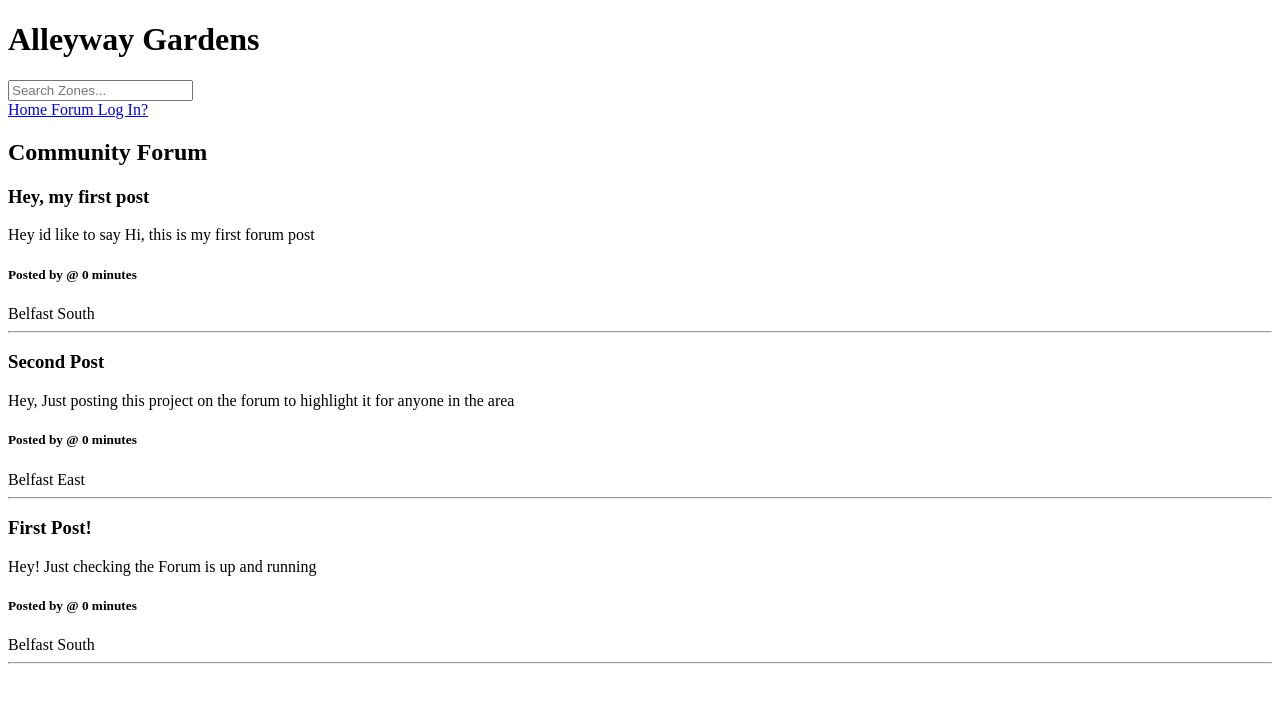
After one commit to codieeweir/AlleywayGardens, a Django app: page /forum/ in a window 1280 px wide. The commit adds this page. Shown: the top 703 px of the page. Run offline with Django 4.2, Linux system fonts and the light colour scheme; data comes from the database, SQL or seed files in the repository; both versions use the stored data as it was after the commit.

Commit message:
Forum/ Comment Models and Functionality changes

```diff
--- a/backend/base/admin.py
+++ b/backend/base/admin.py
@@ -2,9 +2,11 @@ from django.contrib import admin
 
 # Register your models here.
 
-from .models import Project, Zone, Message
+from .models import Project, Zone, Message, Post, Comment
 
 
 admin.site.register(Project)
 admin.site.register(Zone)
 admin.site.register(Message)
+admin.site.register(Post)
+admin.site.register(Comment)
--- a/backend/base/models.py
+++ b/backend/base/models.py
@@ -26,6 +26,7 @@ class Project(models.Model):
 
 
 class Message(models.Model):
+
     user = models.ForeignKey(User, on_delete=models.CASCADE)
     project = models.ForeignKey(Project, on_delete=models.CASCADE)
     body = models.TextField()
@@ -38,3 +39,36 @@ class Message(models.Model):
 
     def __str__(self):
         return self.body[0:50]
+
+
+class Post(models.Model):
+
+    user = models.ForeignKey(User, on_delete=models.CASCADE)
+    title = models.CharField(max_length=200)
+    project = models.ForeignKey(Project, on_delete=models.CASCADE, null=True, blank=True)
+    zone = models.ForeignKey(Zone, on_delete=models.SET_NULL, null=True)
+    body = models.TextField()
+    updated = models.DateTimeField(auto_now=True)
+    created = models.DateTimeField(auto_now_add=True)
+
+    class Meta:
+        ordering = ['-updated', '-created']
+
+
+    def __str__(self):
+        return self.body[0:50]
+
+class Comment(models.Model):
+
+    user = models.ForeignKey(User, on_delete=models.CASCADE)
+    post = models.ForeignKey(Post, on_delete=models.CASCADE, related_name="comments")
+    body = models.TextField()
+    updated = models.DateTimeField(auto_now=True)
+    created = models.DateTimeField(auto_now_add=True)
+
+    class Meta:
+        ordering = ['-updated', '-created']
+
+
+    def __str__(self):
+        return self.body[0:50]
--- /dev/null
+++ b/backend/base/templates/base/forum.html
@@ -0,0 +1,30 @@
+{% extends 'main.html' %}
+
+{% block content %}
+
+<h2>Community Forum</h2>
+
+<div>
+{% if request.user.is_authenticated %}
+<a href="{% url 'create-post' %}"> Create A Post </a>
+{% endif %}
+
+{% for post in posts %}
+<div>
+    <h3>{{post.title}}</h3>
+    <p>{{post.body}}</p>
+    <h5>Posted by @{{user.username}} {{post.created|timesince}}</h5>
+    <span>{{post.zone}}</span>
+    {% if request.user == post.user %}
+        <a href="{% url 'delete-post' post.id %}"> Delete </a>
+    {%endif%}
+    <hr>
+
+</div>
+{% endfor %}
+
+
+
+</div>
+
+{% endblock content %}
--- a/backend/base/templates/base/home.html
+++ b/backend/base/templates/base/home.html
@@ -39,8 +39,8 @@
             {% for project in projects %}
 
             <div>
-                <span>@{{project.host.username}}</span>
-                <h5><a href="/project/{{project.id}}"> {{project.name}}</a></h5>
+                <h4><a href="/project/{{project.id}}"> {{project.name}}</a></h4>
+                <h5>Created by <a href="{% url 'user-profile' project.host.id %}">@{{project.host.username}} </a> {{project.created|timesince}} ago</h5>
                 <p>{{project.description}}</p>
                 <small> {{project.zone.name}}</small>
                 <hr>
--- a/backend/base/urls.py
+++ b/backend/base/urls.py
@@ -11,7 +11,10 @@ urlpatterns = [
     path('project/<str:pk>/', views.project, name="project"),
     path('profile/<str:pk>/', views.userProfile, name = 'user-profile'),
     path('create-project/', views.createProject, name = "create-project"),
+    path('create-post/', views.createPost, name = "create-post"),
     path('update-project/<str:pk>/', views.updateProject, name = 'update-project'),
     path('delete-project/<str:pk>/', views.deleteProject, name = 'delete-project'),
-    path('delete-message/<str:pk>/', views.deleteMessage, name = 'delete-message')
+    path('delete-message/<str:pk>/', views.deleteMessage, name = 'delete-message'),
+    path('delete-post/<str:pk>/', views.deletePost, name = 'delete-post'),
+    path('forum/', views.forumPost, name = 'forum')
 ]
--- a/backend/base/views.py
+++ b/backend/base/views.py
@@ -6,8 +6,8 @@ from django.db.models import Q
 from django.contrib.auth.models import User
 from django.contrib.auth import authenticate, login, logout
 from django.contrib.auth.forms import UserCreationForm
-from .models import Project, Zone, Message
-from .forms import ProjectForm
+from .models import Project, Zone, Message, Post, Comment
+from .forms import ProjectForm, PostForm
 
 def loginPage(request):
     page = 'login'
@@ -153,3 +153,37 @@ def deleteMessage(request, pk):
         message.delete()
         return redirect('home')
     return render(request, 'base/delete.html', {'obj' : message})
+
+@login_required(login_url='/login')
+def deletePost(request, pk):
+    post = Post.objects.get(id = pk)
+
+    if request.user != post.user:
+     return HttpResponse("You are not allowed to do this")
+
+    if request.method == 'POST':
+        post.delete()
+        return redirect('home')
+    return render(request, 'base/delete.html', {'obj' : post.title})
+
+
+def forumPost(request):
+    posts = Post.objects.all().order_by('-created')
+
+    context = {'posts':posts}
+    return render(request, 'base/forum.html', context)
+
+
+@login_required(login_url='/login')
+def createPost(request):
+    form = PostForm()
+    if request.method == 'POST':
+        form = PostForm(request.POST)
+        if form.is_valid():
+            post = form.save(commit=False)
+            post.user = request.user
+            post.save()
+            return redirect('forum')
+
+    context= {'form' : form}
+    return render(request, 'base/post_form.html', context)
--- a/backend/templates/navbar.html
+++ b/backend/templates/navbar.html
@@ -1,15 +1,17 @@
-<a href="/">
+
     <h1>Alleyway Gardens </h1>
-</a>
+
 
 <form method="GET" action="{% url 'home' %}">
     <input type="text" name="q" placeholder="Search Zones..." />
 </form>
 
+<a href="/"> Home </a>
+<a href= "{% url 'forum' %}"> Forum </a>
 
 {% if request.user.is_authenticated %}
-<a href="{% url 'logout' %}"> Log Out?</a>
 <a href="/profile/{{user.id}}"> Profile</a>
+<a href="{% url 'logout' %}"> <b>Log Out</b></a>
 {% else %}
 <a href="{% url 'login' %}"> Log In?</a>
 {% endif %}
```
Also changed, not shown: backend/base/forms.py (+7 -1 lines), backend/base/templates/base/post_form.html (added, +15 -0 lines), backend/base/templates/base/profile.html (+11 -1 lines), backend/base/migrations/0004_post_comment.py (added), backend/base/migrations/0005_post_zone.py (added), backend/db.sqlite3.
